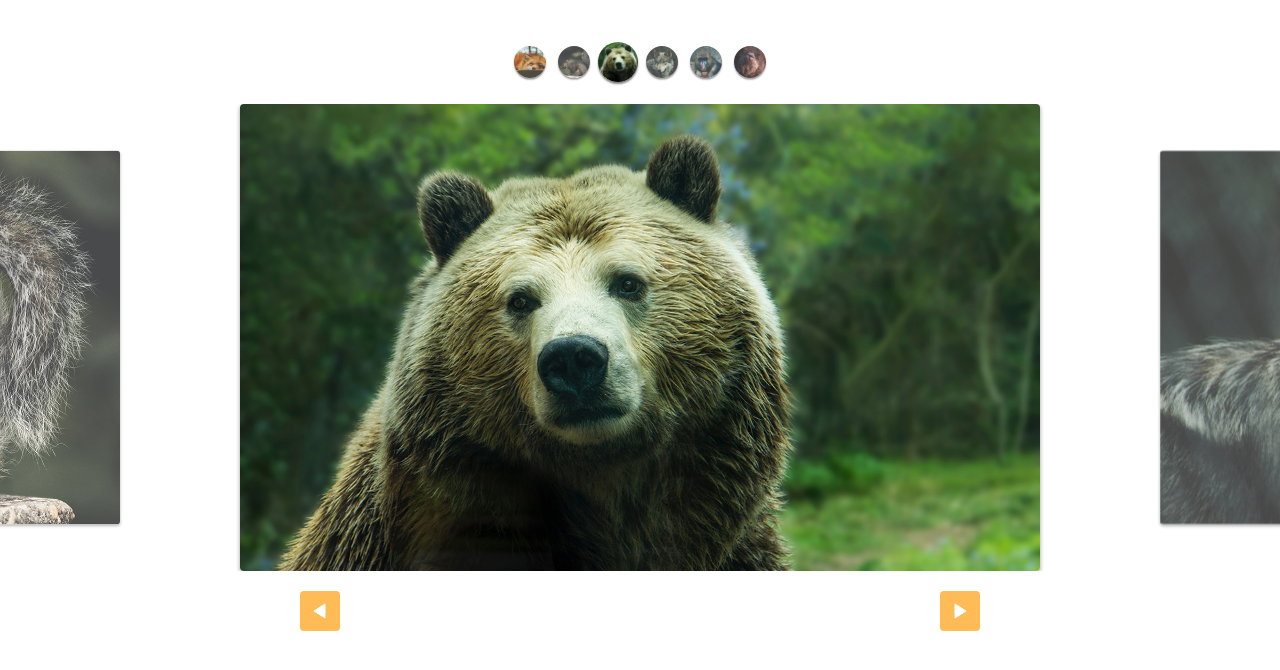
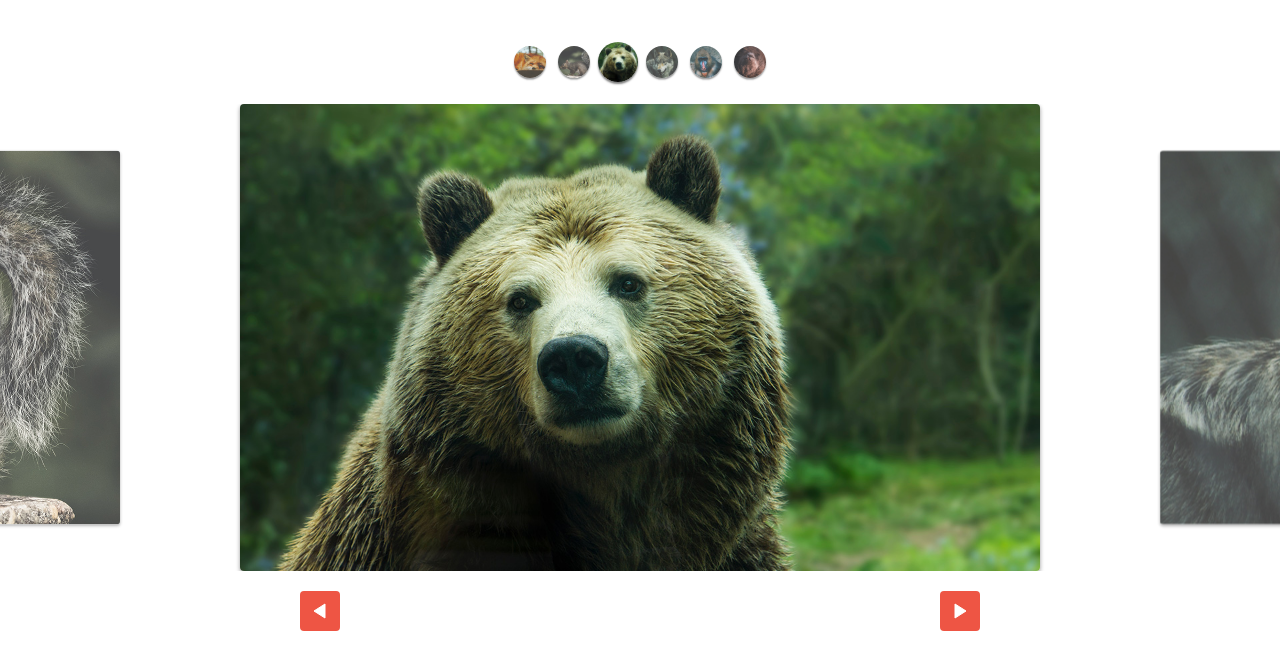
Before and after one commit to Joaoppedro7/slide, a plain HTML site: page index.html in a window 1280 px wide. Drawn offline with Linux system fonts and the light colour scheme.

Commit message:
Ajuste css

```diff
--- a/css/style.css
+++ b/css/style.css
@@ -101,7 +101,7 @@ img {
   cursor: pointer;
   border: none;
   border-radius: 4px;
-  background: #fb5 url("../img/arrow.svg") center center no-repeat;
+  background: #e54 url("../img/arrow.svg") center center no-repeat;
   color: white;
   width: 40px;
   height: 40px;
```
